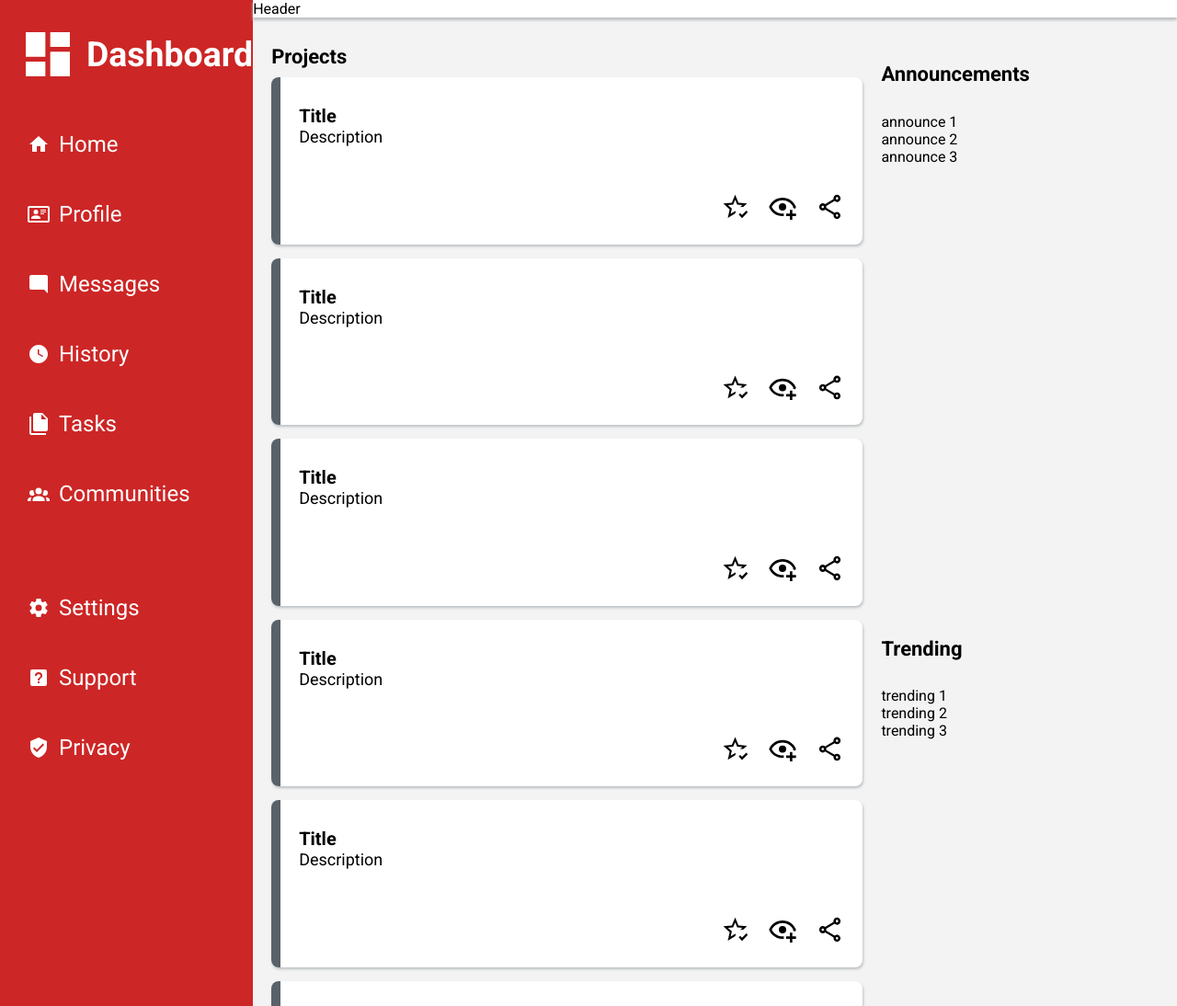
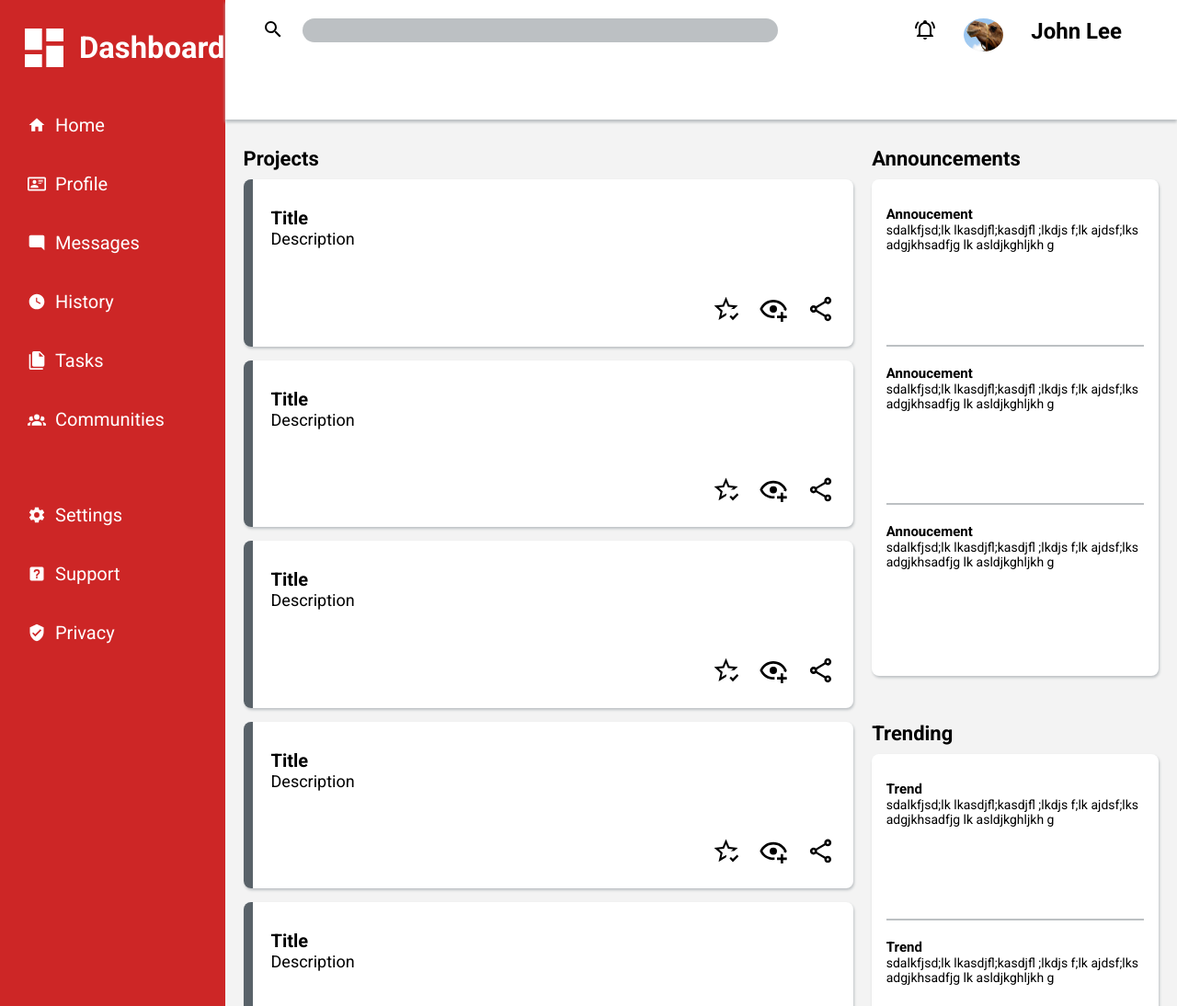
Before and after one commit to johnedwardlee/admin-dash, a plain HTML site: page index.html in a window 1280 px wide. Shown: the top 1094 px of the page at 92% size. Drawn offline with Linux system fonts and the light colour scheme.

Commit message:
Finished right side and started row 1 header

```diff
--- a/index.html
+++ b/index.html
@@ -11,7 +11,17 @@
     />
   </head>
   <body>
-    <header id="header">Header</header>
+    <header id="header">
+      <div id="search-container">
+        <img class="header-icon" src="icons/magnify.svg" alt=" " />
+        <div id="search-bar"></div>
+      </div>
+      <div id="account-container">
+        <img class="header-icon" src="icons/bell-ring-outline.svg" alt=" " />
+        <img id="account-pic" src="pics/camel-1624643_1280.jpg" alt=" " />
+        <div id="account-name-small">John Lee</div>
+      </div>
+    </header>
     <nav id="sidebar">
       <div id="sidebar-title">
         <div>
@@ -139,17 +149,35 @@
         <article id="announcements" class="right-item">
           <h4>Announcements</h4>
           <div class="right-container">
-            <div>announce 1</div>
-            <div>announce 2</div>
-            <div>announce 3</div>
+            <div class="right-content">
+              <h5>Annoucement</h5>
+              <p>sdalkfjsd;lk lkasdjfl;kasdjfl ;lkdjs f;lk ajdsf;lks adgjkhsadfjg lk asldjkghljkh g</p>
+            </div>
+            <div class="right-content">
+              <h5>Annoucement</h5>
+              <p>sdalkfjsd;lk lkasdjfl;kasdjfl ;lkdjs f;lk ajdsf;lks adgjkhsadfjg lk asldjkghljkh g</p>
+            </div>
+            <div class="right-content">
+              <h5>Annoucement</h5>
+              <p>sdalkfjsd;lk lkasdjfl;kasdjfl ;lkdjs f;lk ajdsf;lks adgjkhsadfjg lk asldjkghljkh g</p>
+            </div>
           </div>
         </article>
         <article id="trending" class="right-item">
           <h4>Trending</h4>
           <div class="right-container">
-            <div>trending 1</div>
-            <div>trending 2</div>
-            <div>trending 3</div>
+            <div class="right-content">
+              <h5>Trend</h5>
+              <p>sdalkfjsd;lk lkasdjfl;kasdjfl ;lkdjs f;lk ajdsf;lks adgjkhsadfjg lk asldjkghljkh g</p>
+            </div>
+            <div class="right-content">
+              <h5>Trend</h5>
+              <p>sdalkfjsd;lk lkasdjfl;kasdjfl ;lkdjs f;lk ajdsf;lks adgjkhsadfjg lk asldjkghljkh g</p>
+            </div>
+            <div class="right-content">
+              <h5>Trend</h5>
+              <p>sdalkfjsd;lk lkasdjfl;kasdjfl ;lkdjs f;lk ajdsf;lks adgjkhsadfjg lk asldjkghljkh g</p>
+            </div>
           </div>
         </article>
       </div>
--- a/styles.css
+++ b/styles.css
@@ -9,7 +9,7 @@ body {
   height: 100vh;
   background-color: white;
   display: grid;
-  grid-template-columns: 1fr 4fr;
+  grid-template-columns: 1fr 5.5fr;
   grid-template-rows: 1fr 4fr;
 }
 
@@ -18,6 +18,45 @@ body {
   grid-area: 1/2/2/3;
   box-shadow: 0px 3px 3px 0px #bcc0c3;
   position: relative;
+  display: grid;
+  grid-template-columns: 3fr 2fr;
+  grid-template-rows: 1fr 1.5fr;
+  font-size: 24px;
+  padding: 20px 40px;
+  padding-right: 60px;
+}
+
+#search-container {
+  display: flex;
+  gap: 20px;
+}
+
+#search-bar {
+  background-color: #bcc0c3;
+  width: 100%;
+  height: 1.1em;
+  border-radius: 16px;
+}
+
+#account-container {
+  justify-self: end;
+  display: flex;
+  gap: 30px;
+}
+
+.header-icon {
+  width: 1em;
+  height: 1em;
+}
+
+#account-pic {
+  width: 1.8em;
+  height: 1.5em;
+  border-radius: 50%;
+}
+
+#account-name-small {
+  font-weight: 600;
 }
 
 #sidebar {
@@ -25,14 +64,14 @@ body {
   grid-area: 1/1/3/1;
   padding-left: 20px;
   color: white;
-  font-size: 32px;
+  font-size: 28px;
 }
 
 #sidebar-buttons {
   display: grid;
   grid-template-rows: repeat(10, auto-fill);
   padding-left: 10px;
-  font-size: 24px;
+  font-size: 20px;
 }
 
 #sidebar-buttons div,
@@ -57,6 +96,7 @@ body {
 main {
   background-color: #f3f3f3;
   padding-left: 20px;
+  padding-bottom: 60px;
 }
 
 #content-grid {
@@ -103,9 +143,9 @@ article h4 {
   font-size: 18px;
   display: flex;
   flex-direction: column;
-  justify-content: center;
   align-items: start;
   padding: 20px;
+  flex: 1;
 }
 
 .card-content h5 {
@@ -116,6 +156,7 @@ article h4 {
 
 .card-content p {
   margin: 0;
+  flex: 1;
   margin-bottom: 50px;
 }
 
@@ -129,10 +170,48 @@ article h4 {
 .card-icons img {
   width: 1.75em;
   height: 1.75em;
+  align-self: flex-end;
 }
 
 .right-item {
   display: flex;
   flex-direction: column;
   padding-top: 20px;
+  margin-right: 20px;
 }
+
+.right-item > h4 {
+  margin-top: 10px;
+  margin-bottom: 10px;
+}
+.right-container {
+  background-color: white;
+  box-shadow: 1px 2px 3px 0px #bcc0c3;
+
+  padding: 5%;
+  padding-top: 3%;
+  border-radius: 8px;
+  display: flex;
+  flex-direction: column;
+  flex: 1;
+}
+
+.right-container div {
+  flex: 1;
+}
+
+.right-container div:not(:last-child) {
+  border-bottom: 2px solid #bcc0c3;
+}
+
+.right-content h5 {
+  margin: 0;
+  margin-top: 20px;
+  font-size: 15px;
+}
+
+.right-content p {
+  margin: 0;
+  font-size: 14px;
+  padding-bottom: 20px;
+}
```
Also changed, not shown: icons/bell-ring-outline.svg (added), icons/magnify.svg (added), pics/camel-1624643_1280.jpg (added).
